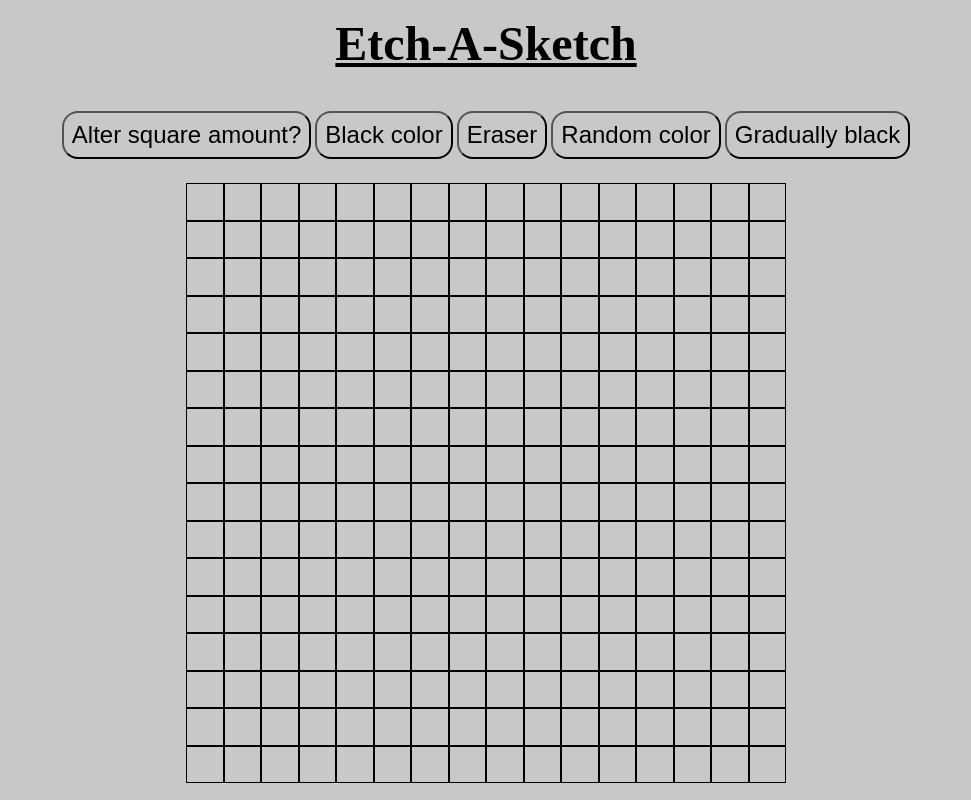
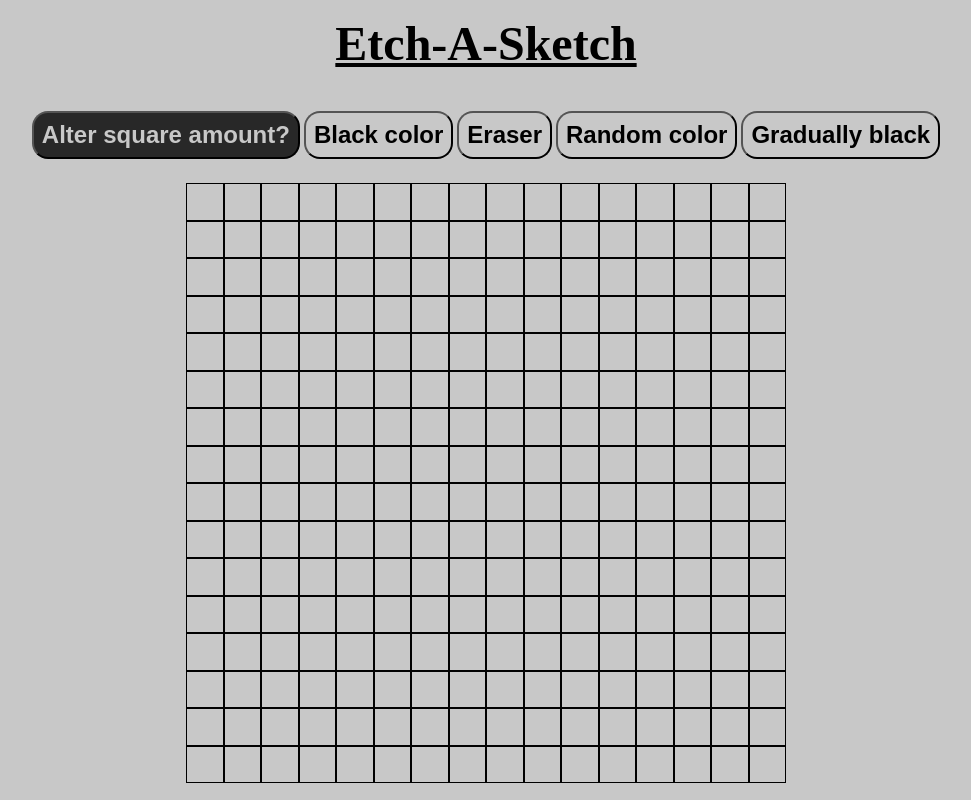
Before and after one commit to ls1955/Etch-A-Sketch, a plain HTML site: page index.html in a window 1280 px wide. In both pictures the pointer is over the button "Alter square amount?". Shown: the whole page, without its empty margins (154-1125 px from the left). Drawn offline with Linux system fonts and the light colour scheme.

Commit message:
Modify CSS

```diff
--- a/style.css
+++ b/style.css
@@ -23,9 +23,15 @@ h1{
 button{
     background-color: rgb(200,200,200);
     border-radius: 1rem;
+    font-weight: bold;
     font-size: 1.5rem;
     padding: 0.5rem;
     margin: 1.5rem auto;
+}
+
+button:hover{
+    background-color: rgb(40,40,40);
+    color: rgb(200,200,200);
 }
 
 #sketch-container{
```
